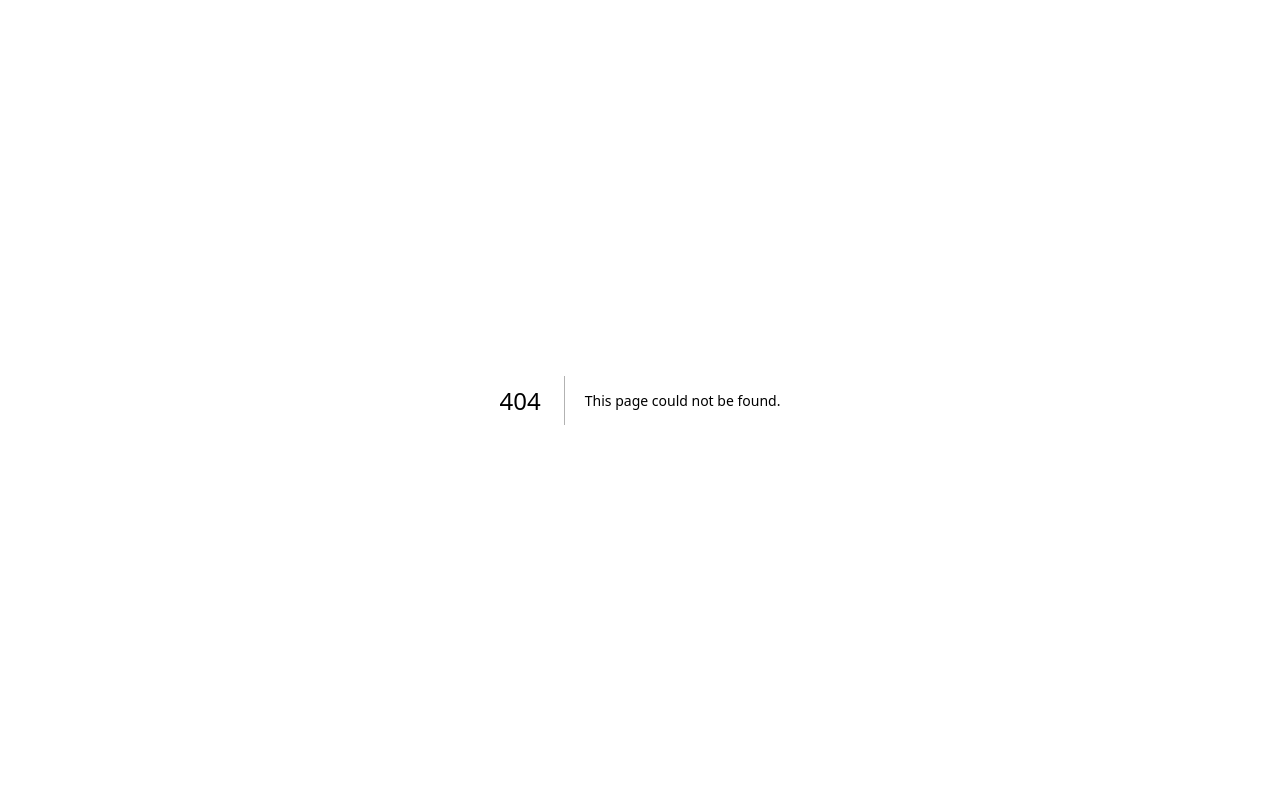
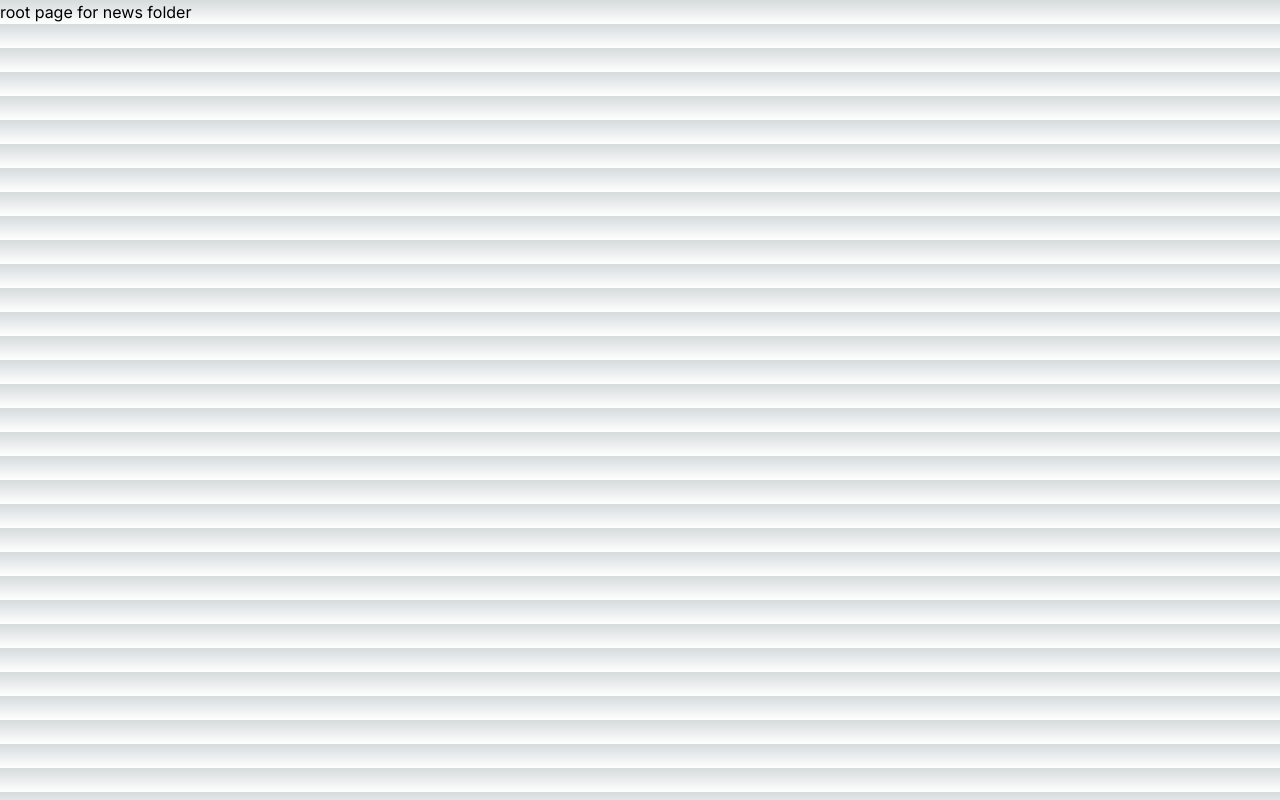
Before and after one commit to ShariarNiaj05/simple-nextjs-app, a Next.js app: page /news in a window 1280 px wide. Before the commit this address had no page. Built offline with nearby package versions, Linux system fonts and the light colour scheme.

Commit message:
Basic routing concept and nested routing

```diff
--- /dev/null
+++ b/src/app/news/page.js
@@ -0,0 +1,10 @@
+
+const page = () => {
+    return (
+        <div>
+            root page for news folder
+        </div>
+    );
+};
+
+export default page;
```
